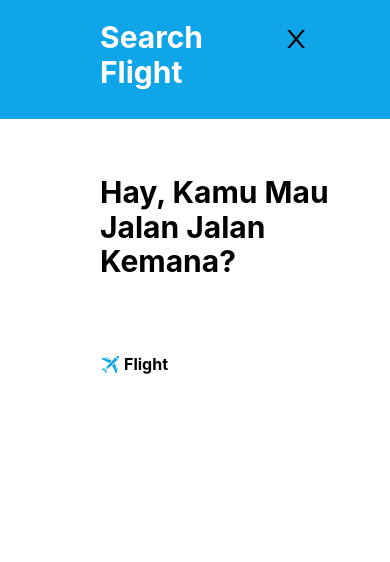
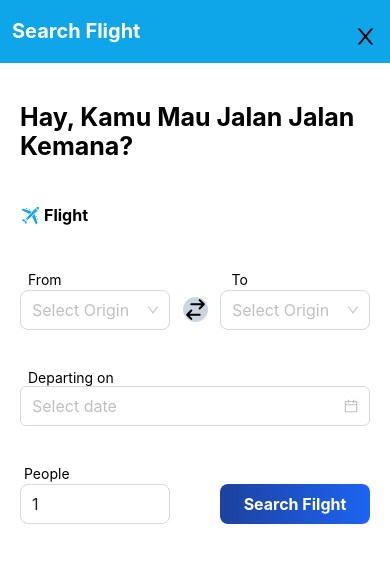
Before and after one commit to BinarFEBE6/front-end, a React (Create React App) app in the folder binar-befe6/: page /Booking in a window 390 px wide. Shown: the top 562 px of the page. Built offline with nearby package versions, Linux system fonts and the light colour scheme.

Commit message:
Booking page 80%

```diff
--- a/binar-befe6/src/components/Main.jsx
+++ b/binar-befe6/src/components/Main.jsx
@@ -177,7 +177,10 @@ function Main() {
                 </div>
               </div>
               <div className="button flex justify-center lg:mt-2 lg:w-[20%]">
-                <button className="w-full   px-4 h-9 lg:h-12 mt-2 lg:mt-13 lg:my-auto bg-gradient-to-l from-blue-600 to-blue-800 text-white font-semibold rounded-lg duration-500 hover:shadow-2xl lg:ml-5">
+                <button
+                  onClick={() => navigate(`/Booking`)}
+                  className="w-full   px-4 h-9 lg:h-12 mt-2 lg:mt-13 lg:my-auto bg-gradient-to-l from-blue-600 to-blue-800 text-white font-semibold rounded-lg duration-500 hover:shadow-2xl lg:ml-5"
+                >
                   Search Flights
                 </button>
               </div>
--- a/binar-befe6/src/components/Navbar.jsx
+++ b/binar-befe6/src/components/Navbar.jsx
@@ -115,7 +115,12 @@ function Navbar({ withcroll }) {
           <p className="font-bold text-sky-500" onClick={() => navigate("/")}>
             Home
           </p>
-          <p className="font-bold text-sky-500">Booking</p>
+          <p
+            onClick={() => navigate(`/Booking`)}
+            className="font-bold text-sky-500"
+          >
+            Booking
+          </p>
           <p className="font-bold text-sky-500">About</p>
         </div>
       </div>
@@ -146,7 +151,7 @@ function Navbar({ withcroll }) {
                     ? "text-neutral-50"
                     : "text-sky-500"
                   : "text-sky-500"
-              } text-neutral-50 hidden lg:block ml-2  text-xl mt-4 font-semibold`}
+              }  hidden lg:block ml-2  text-xl mt-4 font-semibold`}
             >
               Travelin
             </p>
@@ -158,9 +163,7 @@ function Navbar({ withcroll }) {
                     : "text-sky-500"
                   : "text-sky-500"
               } text-neutral-50 hidden lg:block  ml-1 text-xl mt-4 font-semibold`}
-            >
-              .
-            </span>
+            ></span>
           </div>
         </div>
 
@@ -183,6 +186,7 @@ function Navbar({ withcroll }) {
             Home
           </button>
           <button
+            onClick={() => navigate(`/Booking`)}
             className={`${
               withcroll
                 ? scrollY < 100
@@ -348,7 +352,7 @@ function Navbar({ withcroll }) {
                         ? "text-neutral-50"
                         : "text-sky-500"
                       : "text-sky-500"
-                  } text-neutral-50 duration-300 mt-3`}
+                  }  duration-300 mt-3`}
                   size={22}
                   onClick={() => setsidebar(false)}
                 />
@@ -360,7 +364,7 @@ function Navbar({ withcroll }) {
                         ? "text-neutral-50"
                         : "text-sky-500"
                       : "text-sky-500"
-                  } text-neutral-50  duration-300 mt-3 `}
+                  }  duration-300 mt-3 `}
                   size={22}
                   onClick={() => {
                     setNavbarOpen(!navbarOpen);
--- a/binar-befe6/src/pages/Booking.jsx
+++ b/binar-befe6/src/pages/Booking.jsx
@@ -1,27 +1,147 @@
 import React from "react";
 import { AiOutlineClose } from "react-icons/ai";
 import { GiCommercialAirplane } from "react-icons/gi";
+import { HiOutlineSwitchHorizontal } from "react-icons/hi";
+import { DatePicker, Select, Space, InputNumber } from "antd";
+import { useNavigate } from "react-router-dom";
 
 function Booking() {
+  const onChange = (date, dateString) => {
+    console.log(date, dateString);
+  };
+
+  const handleChange = (value) => {
+    console.log(`selected ${value}`);
+  };
+
+  const onPeople = (value) => {
+    console.log("changed", value);
+  };
+
+  const navigate = useNavigate();
+
   return (
-    <div>
+    <div className="h-[119vh] lg:h-0">
       <div className="bg-sky-500 flex justify-between ">
-        <p className="ml-[100px] mt-5 font-bold text-white  text-[30px]">
+        <p className=" ml-3 mt-5 font-bold text-white text-[20px] lg:ml-[100px] lg:text-[30px]">
           Search Flight
         </p>
-        <AiOutlineClose className="mr-[80px]  mt-6 text-[30px]" />
+        <AiOutlineClose
+          onClick={() => navigate(`/`)}
+          className=" mr-3 cursor-pointer text-[25px]  mt-6 lg:text-[30px] lg:mr-[80px]"
+        />
       </div>
-      <div className="  mt-14">
-        <p className="ml-[100px] text-[30px] font-bold">
+      <div className="  mt-10 lg:mt-14">
+        <p className="ml-5 text-[25px] font-bold lg:ml-[100px] lg:text-[30px]">
           Hay, Kamu Mau Jalan Jalan Kemana?
         </p>
       </div>
 
-      <div className="   mt-14 ">
-        <div className="flex gap-1 ml-[100px]">
+      <div className=" mt-5 lg:mt-14 ">
+        <div className="ml-5 flex gap-1 lg:ml-[100px]">
           <GiCommercialAirplane className="text-sky-500 mt-5 text-[20px]" />
           <p className="font-bold mt-5">Flight</p>
         </div>
+      </div>
+
+      <div className=" ml-5 mt-8 -mb-3 lg:-mb-3 flex lg:ml-[105px]">
+        <p className=" ml-2 text-[14px]">From</p>
+        <p className=" ml-[170px] lg:ml-[305px]  text-[14px]">To</p>
+        <p className="ml-[170px] lg:ml-[305px] hidden lg:block text-[14px]">
+          Departing on
+        </p>
+      </div>
+
+      <div className=" ml-5 lg:flex lg:ml-[100px]  ">
+        <div className="flex items-center justify-between gap-2">
+          <Select
+            placeholder="Select Origin"
+            className="lg:w-[300px] w-[150px]"
+            size="large"
+            onChange={handleChange}
+            options={[
+              {
+                value: "bali",
+                label: "Bali",
+              },
+              {
+                value: "jakarta",
+                label: "Jakarta",
+              },
+              {
+                value: "bogor",
+                label: "Bogor",
+              },
+              {
+                value: "lhokseumawe",
+                label: "Lhokseumawe",
+              },
+              {
+                value: "bandung",
+                label: "Bandung",
+              },
+            ]}
+          />
+          <HiOutlineSwitchHorizontal className=" bg-slate-300 text-[25px]  text-black rounded-full  " />
+          <Select
+            placeholder="Select Origin"
+            className=" w-[150px] lg:w-[300px] mr-5"
+            size="large"
+            onChange={handleChange}
+            options={[
+              {
+                value: "bali",
+                label: "Bali",
+              },
+              {
+                value: "jakarta",
+                label: "Jakarta",
+              },
+              {
+                value: "bogor",
+                label: "Bogor",
+              },
+              {
+                value: "lhokseumawe",
+                label: "Lhokseumawe",
+              },
+              {
+                value: "bandung",
+                label: "Bandung",
+              },
+            ]}
+          />
+        </div>
+
+        <div className="mt-10  lg:mt-0">
+          <p className="ml-2 -mb-0 lg:ml-[305px] lg:hidden  text-[14px]">
+            Departing on
+          </p>
+          <Space>
+            <DatePicker
+              className="w-[350px]  lg:w-[250px]"
+              size="large"
+              onChange={onChange}
+            />
+          </Space>
+        </div>
+      </div>
+
+      <div className="ml-6 lg:ml-[105px] mt-10 -mb-3">
+        <p className="text-[14px]">People</p>
+      </div>
+      <div className="ml-5 flex justify-between lg:block items-center lg:ml-[100px]">
+        <InputNumber
+          className="w-[150px]  lg:w-[150px]"
+          size="large"
+          min={1}
+          max={10}
+          defaultValue={1}
+          onChange={onPeople}
+        />
+        <button className="font-bold text-white mr-5 lg:ml-[560px] w-[150px] h-[40px]   rounded-lg bg-gradient-to-l from-blue-600 to-blue-800">
+          Search Filght
+        </button>
       </div>
     </div>
   );
```
